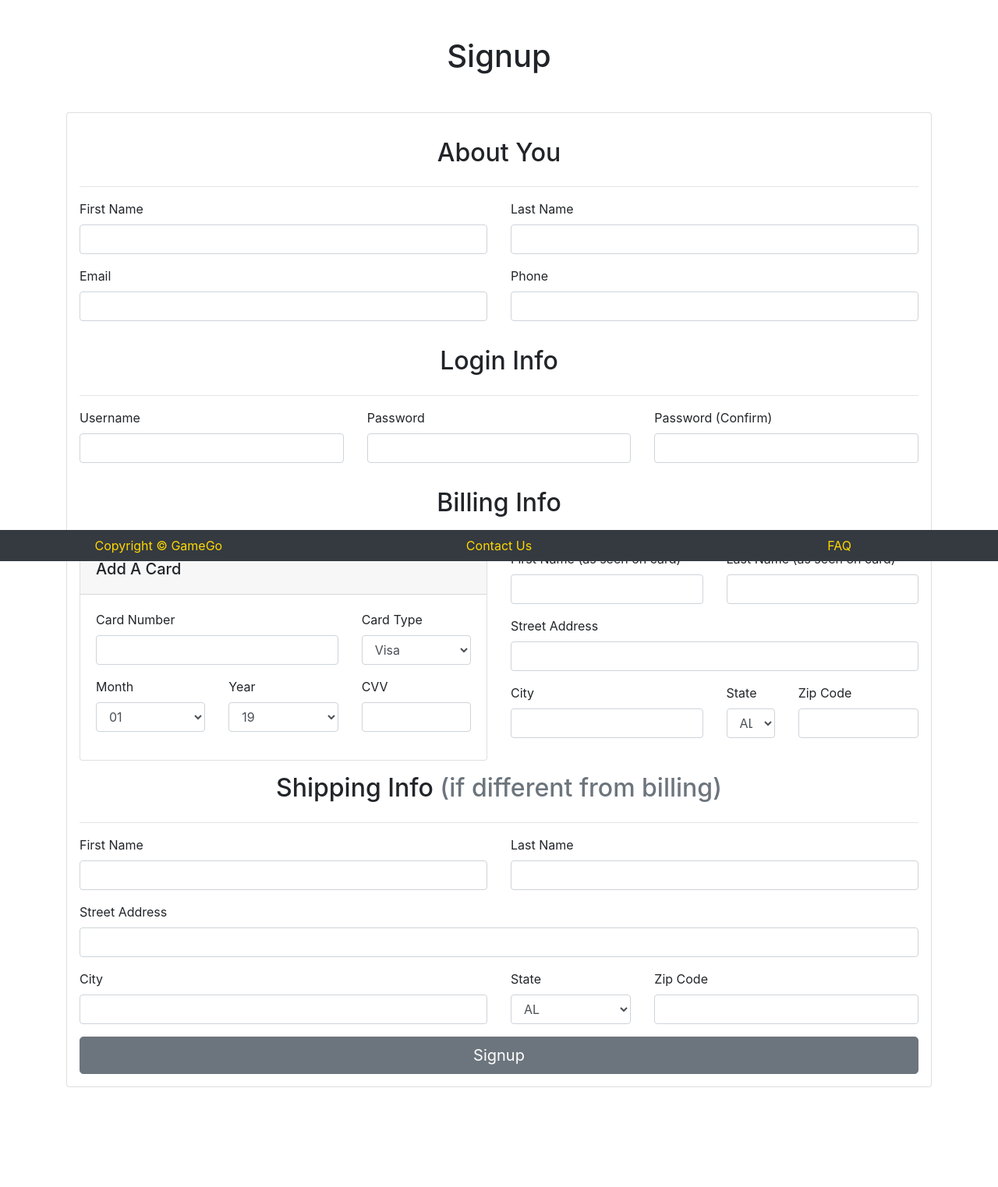
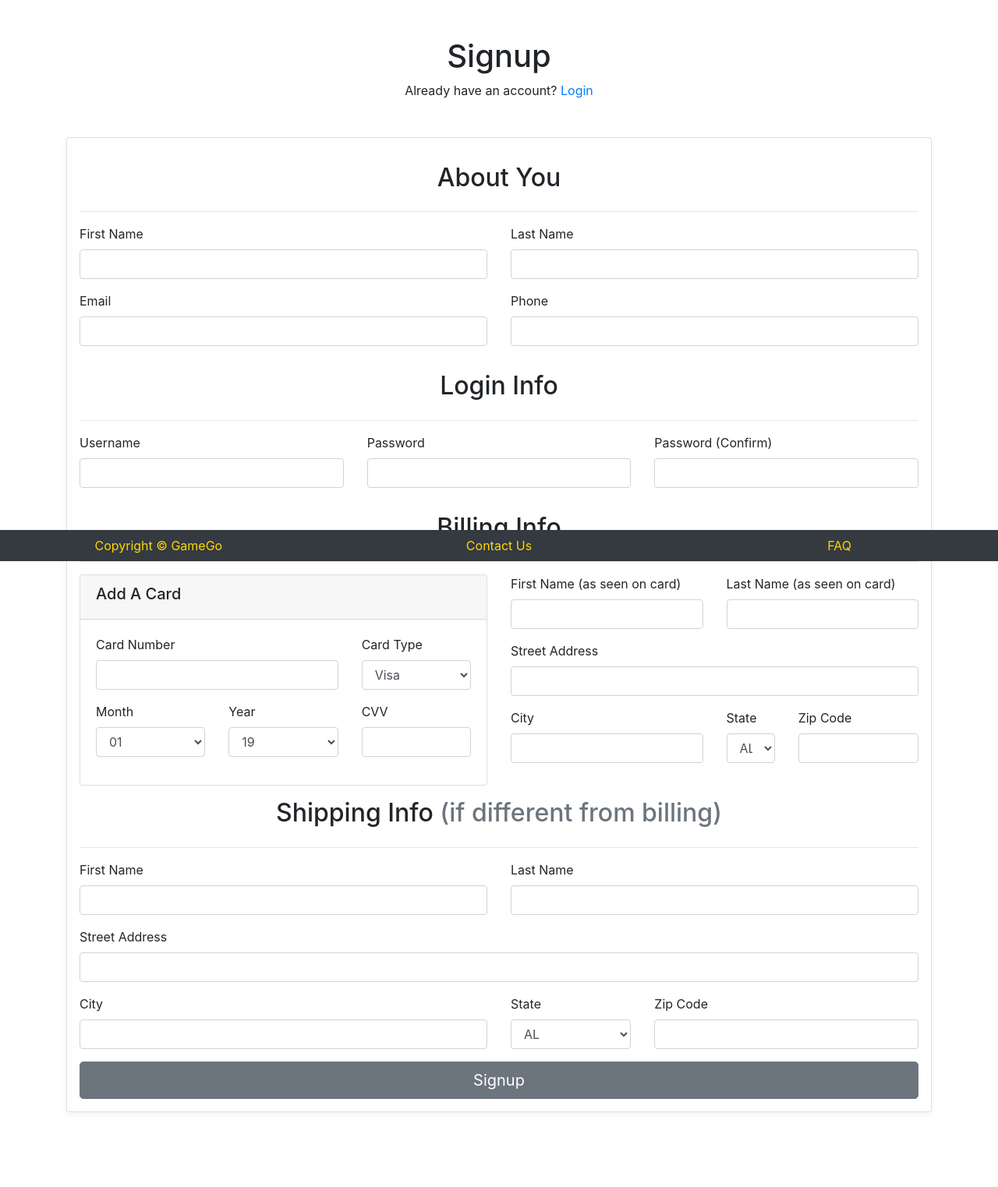
Before and after one commit to techdev5521/cgt356fall19project1, a PHP site: page /signup.php in a window 1280 px wide. Shown: the part 80-1603 px from the top of the page at 78% size. Before the commit the page ends 1475 px from the top, so only its background shows below. Run offline with PHP 8.4, Linux system fonts and the light colour scheme; the visitor is signed in with stand-in values (Sample User, id 1).

Commit message:
Add login redirect to signup

```diff
--- a/signup.php
+++ b/signup.php
@@ -28,8 +28,9 @@
 					<div class="col-md-12">
 
 						<h1 class="text-center">Signup</h1>
+						<p class="text-center">Already have an account? <a href="login.php">Login</a></p>
 
-						<div class="card my-5 py-3 px-3">
+						<div class="card my-5 py-3 px-3 box-shadow">
 
 							<h2 class="text-center mt-3">About You</h2>
 							<hr>
```
